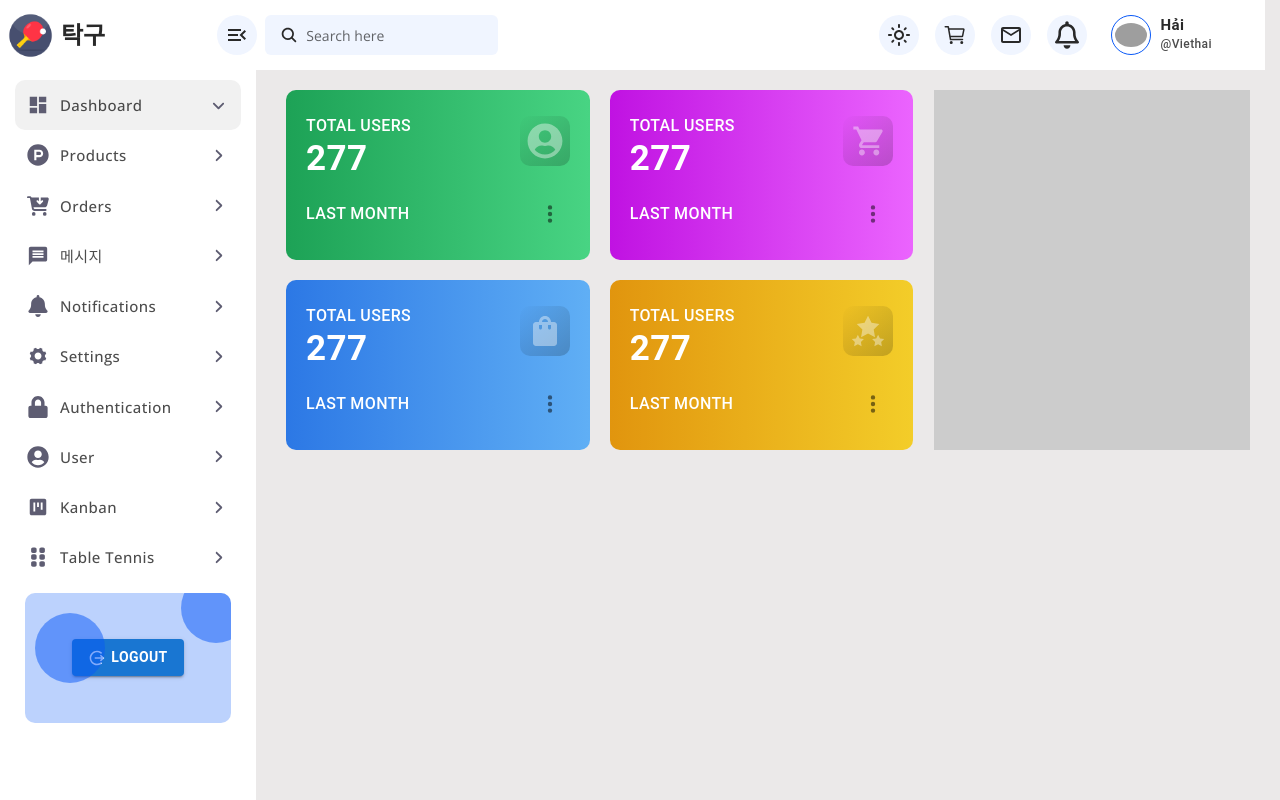
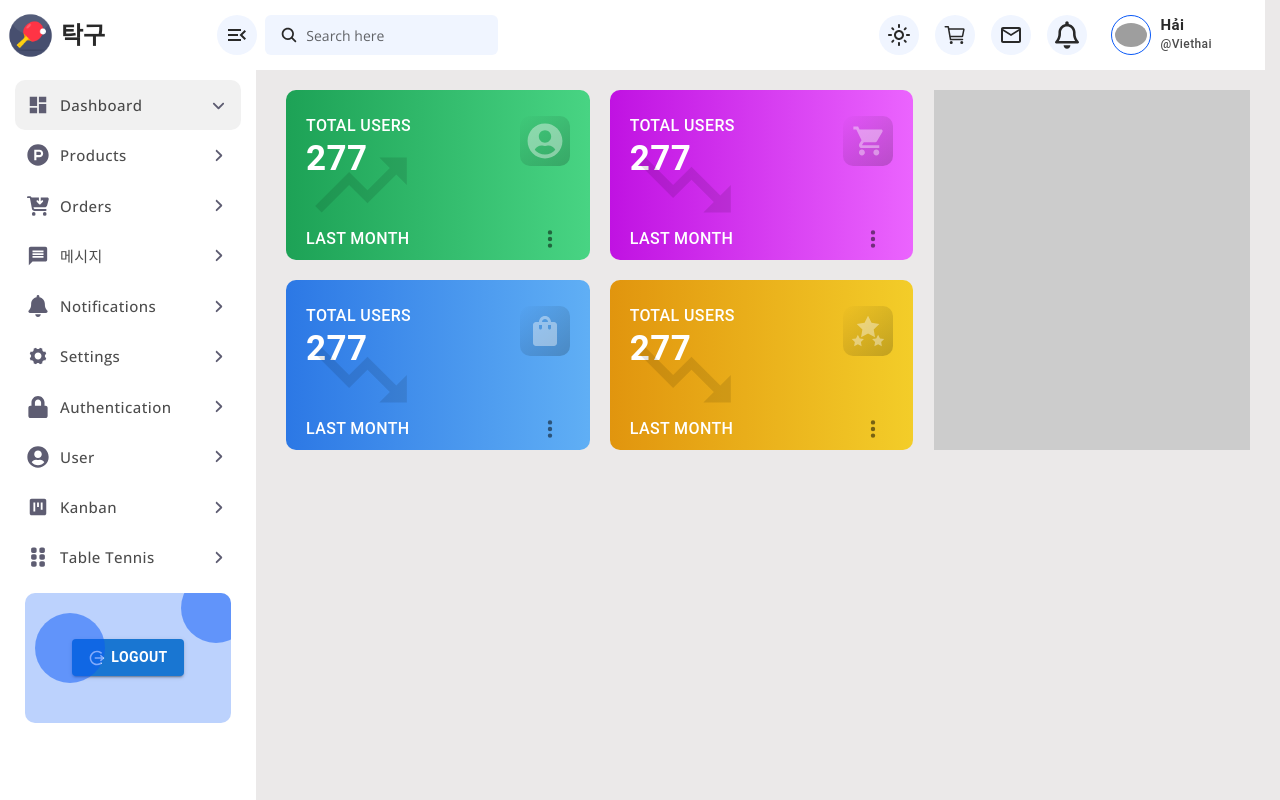
Before and after one commit to KINGDOMNVHAI/bongban-fe, a React (Create React App) app: page / in a window 1280 px wide. Built offline with nearby package versions, Linux system fonts and the light colour scheme; grey boxes are pictures that could not be loaded.

Commit message:
Create TrendingUp TrendingDown

```diff
--- a/src/App.css
+++ b/src/App.css
@@ -104,7 +104,7 @@ header button.rounded-circle:hover svg {color: #0858f7 !important; transition: a
 
 .dashboardBoxWrapper {gap: 20px; width: 100%; flex-wrap: wrap;}
 .dashboardBoxWrapper .dashboardBox {width: 48%; height: 170px; border-radius: 10px; overflow: hidden; padding: 20px;
-  display: flex; flex-direction: column; justify-content: space-around; text-align: left !important;}
+  display: flex; flex-direction: column; justify-content: space-around; text-align: left !important; color: #FFF}
 .dashboardBoxWrapper .dashboardBox .col1 h4 {font-size: 16px; font-weight: 500;}
 .dashboardBoxWrapper .dashboardBox .col1 span {font-size: 35px !important; font-weight: bold; line-height: 45px;}
 .dashboardBoxWrapper .dashboardBox .icon {display: flex; align-items: center; justify-content: center; width: 50px; height: 50px; border-radius: 10px;
@@ -112,4 +112,8 @@ header button.rounded-circle:hover svg {color: #0858f7 !important; transition: a
 .dashboardBoxWrapper .dashboardBox .icon svg {font-size: 36px; opacity: 0.4; color: #FFF;}
 .dashboardBoxWrapper .dashboardBox .toggleIcon {font-size: 22px; color: rgba(0,0,0,0.5); cursor: pointer;
   min-width: 40px !important; width: 40px !important; height: 40px !important; border-radius: 50% !important;}
+
+.dashboardBoxWrapper .dashboardBox .chart {opacity: 0.1; position: absolute; bottom: 20px; left: 20px;}
+.dashboardBoxWrapper .dashboardBox .chart svg {font-size: 110px; color: #000;}
+.dashboardBoxWrapper .dashboardBox .bottomEle {position: relative; top: 25px}
 .dashboardBoxWrapperRow .box {width: 100%; height: 100%; background: #CCC;}
--- a/src/pages/Dashboard/components/dashboardBox.js
+++ b/src/pages/Dashboard/components/dashboardBox.js
@@ -1,11 +1,19 @@
 import { HiDotsVertical } from "react-icons/hi";
 import Button from '@mui/material/Button';
+import TrendingUpIcon from '@mui/icons-material/TrendingUp';
+import TrendingDownIcon from '@mui/icons-material/TrendingDown';
 
 const DashboardBox = (props) => {
     return (
         <Button className="dashboardBox" style={{
             backgroundImage:`linear-gradient(to right, ${props.color?.[0]}, ${props.color?.[1]})`
         }}>
+            {
+                props.grow === true ?
+                <span className="chart"><TrendingUpIcon/></span>
+                :
+                <span className="chart"><TrendingDownIcon/></span>
+            }
             <div className="d-flex w-100">
                 <div className="col1">
                     <h4 className="text-white mb-0">Total Users</h4>
@@ -24,7 +32,7 @@ const DashboardBox = (props) => {
                 </div>
             </div>
 
-            <div className="d-flex align-items-center w-100">
+            <div className="d-flex align-items-center w-100 bottomEle">
                 <h6 className="text-white mb-0 mt-0">Last Month</h6>
                 <Button className="ml-auto toggleIcon"><HiDotsVertical/></Button>
             </div>
--- a/src/pages/Dashboard/index.js
+++ b/src/pages/Dashboard/index.js
@@ -10,7 +10,7 @@ const Dashboard = () => {
             <div className="row dashboardBoxWrapperRow">
                 <div className="col-md-8">
                     <div className="dashboardBoxWrapper d-flex">
-                        <DashboardBox color={["#1da256","#48d483"]} icon={<FaUserCircle/>} />
+                        <DashboardBox color={["#1da256","#48d483"]} icon={<FaUserCircle/>} grow={true} />
                         <DashboardBox color={["#c012e2","#eb64fe"]} icon={<IoMdCart/>} />
                         <DashboardBox color={["#2c78e5","#60aff5"]} icon={<MdShoppingBag/>} />
                         <DashboardBox color={["#e1950e","#f3cd29"]} icon={<GiStarsStack/>} />
```
Also changed, not shown: document/huongdan.txt.
